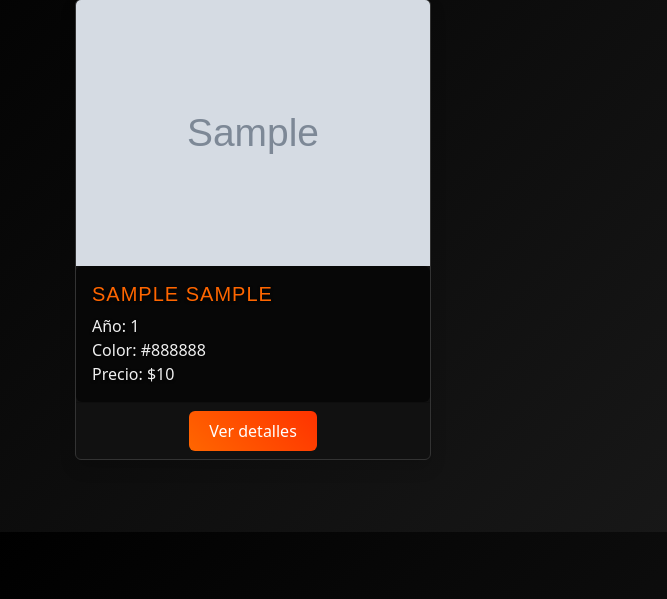
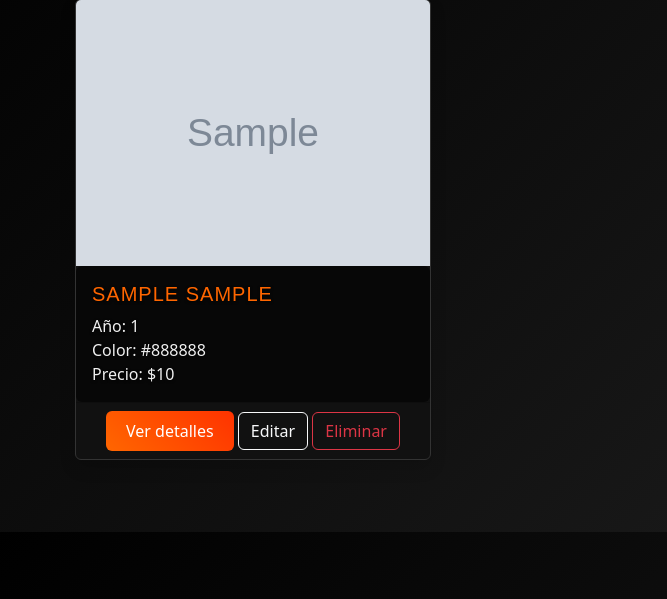
Before and after one commit to sebastianguerra56/EVA02_Backend, a Django app: page /catalogo/ in a window 1280 px wide. Shown: the part 201-800 px from the top of the page, without its empty margins (7-674 px from the left). Run offline with Django 5.2, Linux system fonts and the light colour scheme; tables that the repository leaves empty hold one stand-in row (values such as "Sample post"); grey boxes marked "Sample" are stand-in pictures.

Commit message:
Botones editar y eliminar en nuevo catalogo.html

```diff
--- a/automotoraapp/templates/automotoraapp/catalogo.html
+++ b/automotoraapp/templates/automotoraapp/catalogo.html
@@ -98,6 +98,12 @@
               <a href="{% url 'ver_auto' auto.id %}" class="btn btn-naranja">
                 Ver detalles
               </a>
+              <a href="{% url 'editar_auto' auto.id %}" class="btn btn-outline-light">
+                Editar
+              </a>
+              <a href="{% url 'eliminar_auto' auto.id %}" class="btn btn-outline-danger">
+                Eliminar
+              </a>
             </div>
           </div>
         </div>
```
